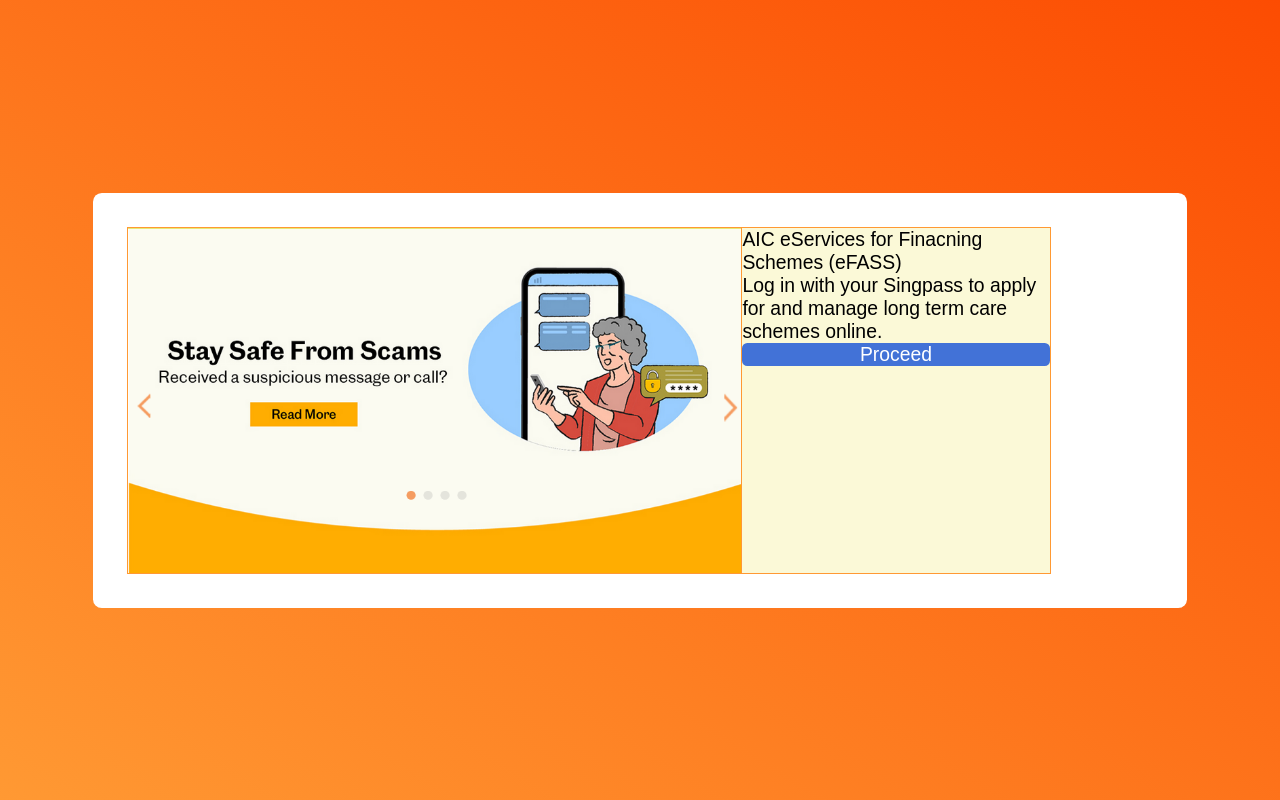
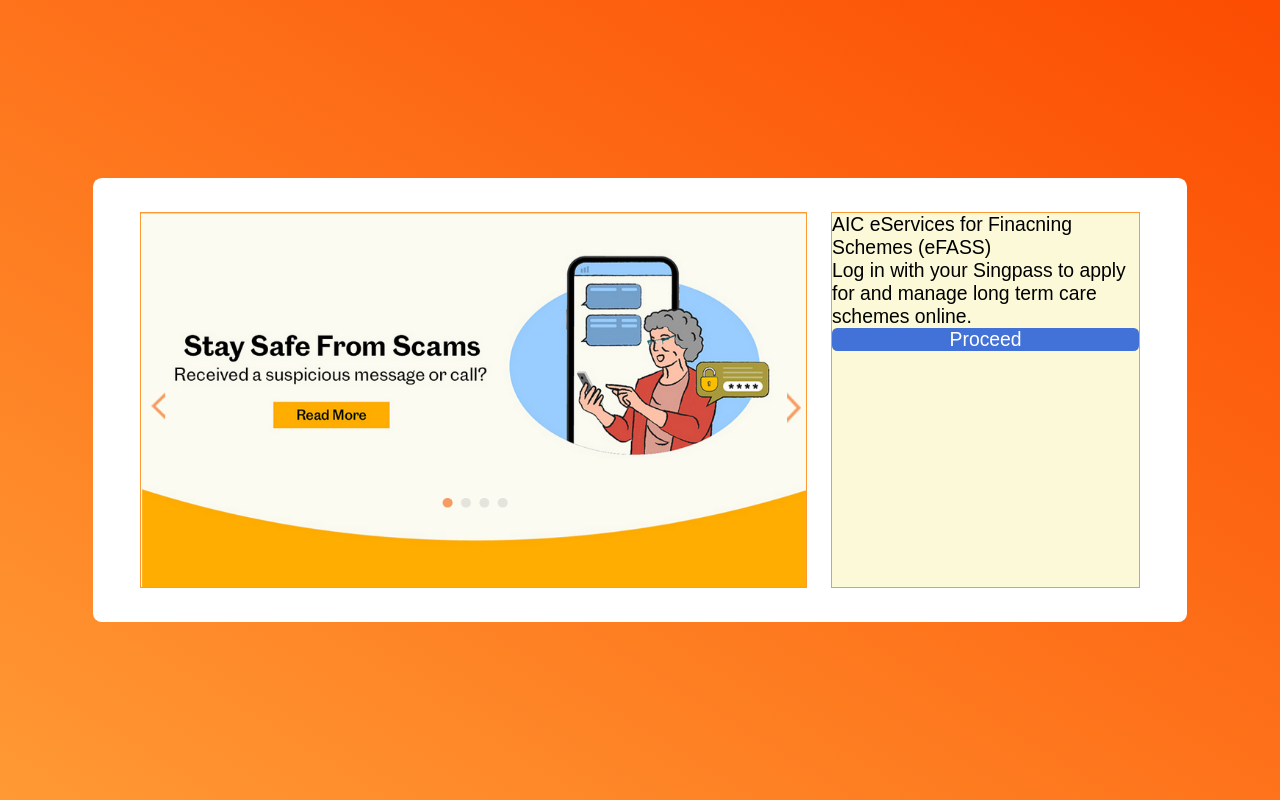
Before and after one commit to pjhoodsta/APU_Web_Project_Sanctuary, a PHP site: page / in a window 1280 px wide. Shown: the part 155-955 px from the top of the page. Run offline with PHP 8.4, Linux system fonts and the light colour scheme.

Commit message:
working on right card-item on top card-item-container in index

```diff
--- a/index.html
+++ b/index.html
@@ -31,7 +31,7 @@
     </header>
     <main class="gradient">
       <section class="card index flex-box-column">
-        <div class="card-item-container">
+        <div class="card-item-container card-item-container-index-top">
           <div class="card-item outline-orange card-item-slider">
             <img src="./images/dummy-slider-img.png" alt="dummy-slider-img" />
           </div>
--- a/style.css
+++ b/style.css
@@ -206,6 +206,10 @@
   display: flex;
 }
 
+.card-item-container-index-top {
+  justify-content: space-around;
+}
+
 .card-item-container-registration {
   justify-content: space-between;
   width: 100%;
@@ -228,7 +232,7 @@
 }
 
 .card-item-slider {
-  width: 60%;
+  width: 65%;
 }
 
 .card-item-latest-news {
```
